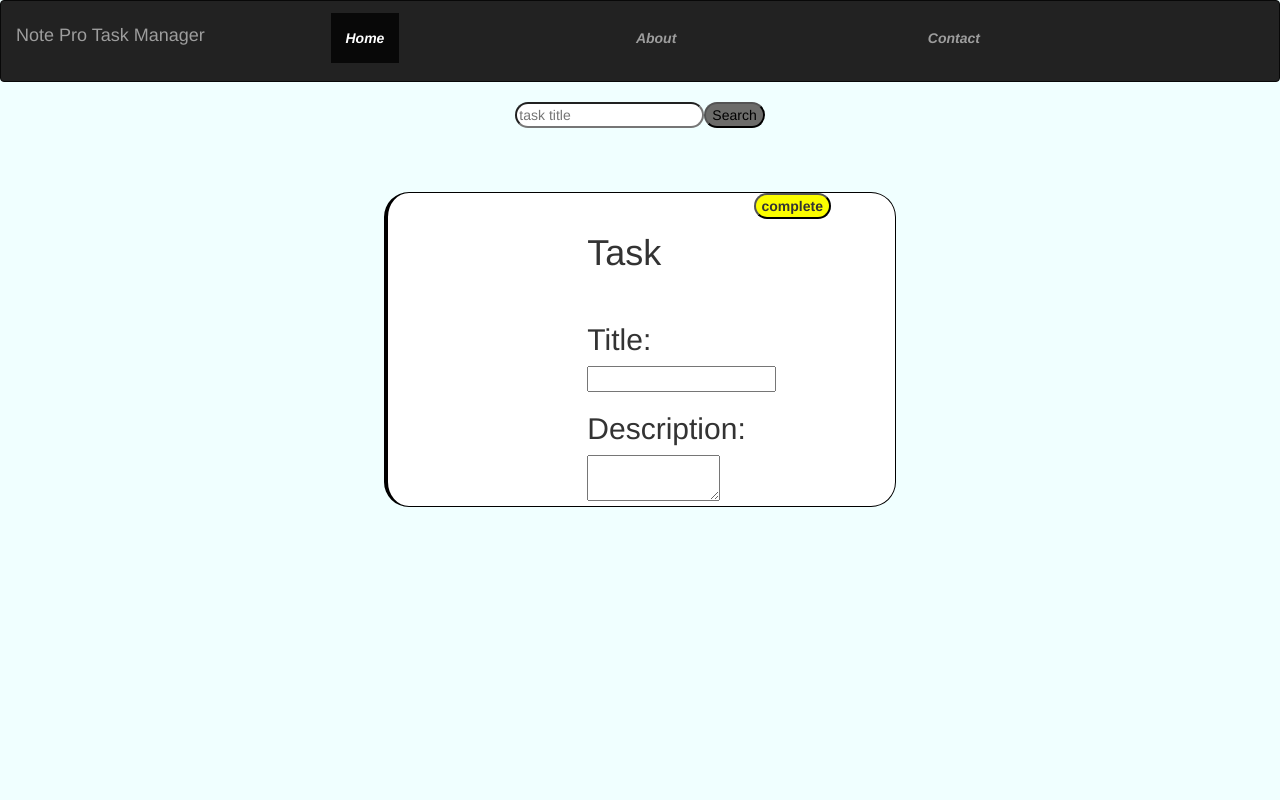
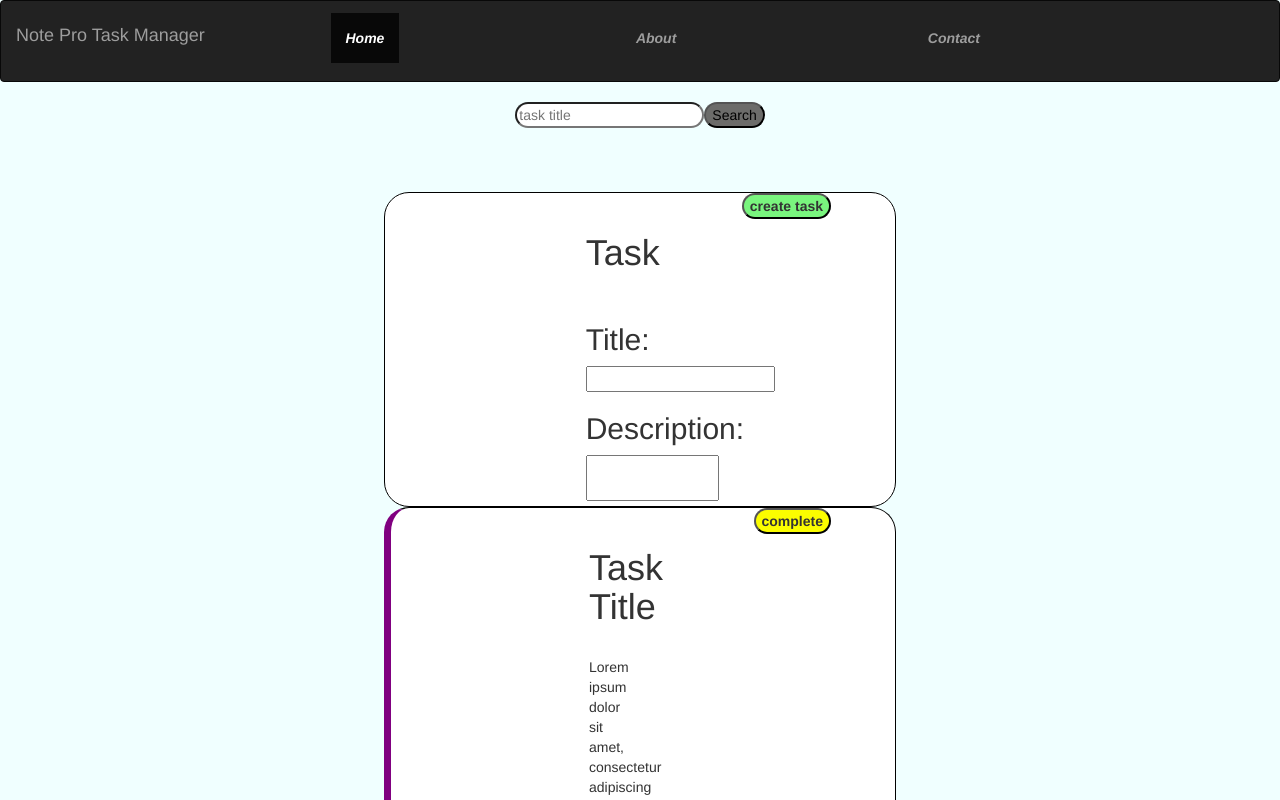
Before and after one commit to randyfranzmeier/Task_Manager_App, an Angular app in the folder Frontend/taskApp/: page / in a window 1280 px wide. Shown: the top 800 px of the page. Built offline with nearby package versions, Linux system fonts and the light colour scheme.

Commit message:
Adding task creater component

```diff
--- a/Frontend/taskApp/src/app/app.component.html
+++ b/Frontend/taskApp/src/app/app.component.html
@@ -1,11 +1,4 @@
-<!-- * * * * * * * * * * * * * * * * * * * * * * * * * * * * * * * -->
-<!-- * * * * * * * * * * * The content below * * * * * * * * * * * -->
-<!-- * * * * * * * * * * is only a placeholder * * * * * * * * * * -->
-<!-- * * * * * * * * * * and can be replaced. * * * * * * * * * * * -->
-<!-- * * * * * * * * * * * * * * * * * * * * * * * * * * * * * * * -->
-<!-- * * * * * * * * * Delete the template below * * * * * * * * * * -->
-<!-- * * * * * * * to get started with your project! * * * * * * * * -->
-<!-- * * * * * * * * * * * * * * * * * * * * * * * * * * * * * * * -->
+<!-- * * * * * * * * * * * Parent Component * * * * * * * * * * * -->
 <html>
 <style>
 
@@ -21,34 +14,21 @@
       <nav >
         <app-layout></app-layout>
       </nav>
+
       <app-search></app-search>
-
-          <app-task></app-task>
+      <app-create-task></app-create-task>
+      <app-task></app-task>
 
   </body>
-
-
-
-
-
-
-
     <!-- <button class="card card-small" (click)="selection.value = 'build'" tabindex="0">
       <svg class="material-icons" xmlns="http://www.w3.org/2000/svg" width="24" height="24" viewBox="0 0 24 24"><path d="M19 13h-6v6h-2v-6H5v-2h6V5h2v6h6v2z"/></svg>
       <span>Build for Production</span>
     </button> -->
-
-
-
-
-
 
   <!-- Footer -->
   <footer>
 
   </footer>
 
-
-
 <router-outlet></router-outlet>
 </html>
--- a/Frontend/taskApp/src/app/app.module.ts
+++ b/Frontend/taskApp/src/app/app.module.ts
@@ -7,13 +7,15 @@ import { Task } from './task/task.component';
 import { FormsModule } from '@angular/forms';
 import { Layout } from './layout/layout.component';
 import { SearchComponent } from './search/search.component';
+import { CreateTaskComponent } from './create-task/create-task.component';
 
 @NgModule({
   declarations: [
     AppComponent,
     Task,
     Layout,
-    SearchComponent
+    SearchComponent,
+    CreateTaskComponent
   ],
   imports: [
     BrowserModule,
--- /dev/null
+++ b/Frontend/taskApp/src/app/create-task/create-task.component.css
@@ -0,0 +1,42 @@
+textarea  {
+    width: 300%;
+    height:200%;
+}
+
+ form.container {
+    border: 1px solid black;
+    border-radius: 25px;
+    padding-left: 0%;
+    padding-right: 5%;
+    height:fit-content;
+    width: 40%;
+    background-color:white;
+}
+.create {
+    display:flex;
+    float:right;
+    font-weight: bold;
+}
+
+
+.inputContainer {
+    margin:auto;
+    width:10%;
+    height: fit-content;
+}
+
+button {
+    background-color:rgb(108, 108, 106);
+    border-radius: 20px;
+}
+
+button:hover {
+    transition: color 250ms ease 50ms;
+    filter: brightness(100%);
+    box-shadow: 5px 5px 5px #3b3535;
+}
+
+
+button:active {
+    box-shadow: inset 2px 2px 5px #40f0a4;
+}
--- /dev/null
+++ b/Frontend/taskApp/src/app/create-task/create-task.component.html
@@ -0,0 +1,8 @@
+<form class="container">
+    <button class="create" style="background-color: rgb(121, 245, 126);">create task</button><br>
+    <div class="inputContainer">
+        <h1 >Task</h1> <br>
+        <h2>Title:</h2><input id="title" type="text">
+        <h2>Description:</h2> <textarea id="description" style="resize: none;" ></textarea>
+    </div>
+</form>
--- a/Frontend/taskApp/src/app/task/task.component.css
+++ b/Frontend/taskApp/src/app/task/task.component.css
@@ -11,7 +11,7 @@
     100% {background-color: red;}
   }
  form.container {
-    border-left: 4px solid black;
+    border-left: 7px solid purple;
     border-right: 1px solid black;
     border-bottom: 1px solid black;
     border-top: 1px solid black;
@@ -49,11 +49,11 @@ button {
 
 button:hover {
     transition: color 250ms ease 50ms;
-    filter: brightness(200%);
+    filter: brightness(100%);
     box-shadow: 5px 5px 5px #3b3535;
 }
 
 
 button:active {
-    box-shadow: inset 2px 2px 5px #3b3535;
+    box-shadow: inset 2px 2px 5px rgb(108, 108, 106);
 }
--- a/Frontend/taskApp/src/app/task/task.component.html
+++ b/Frontend/taskApp/src/app/task/task.component.html
@@ -2,9 +2,8 @@
     <form class="container">
         <button class="complete" style="background-color: rgb(249, 234, 234);">complete</button><br>
         <div class="inputContainer">
-            <h1 >Task</h1> <br>
-            <h2>Title:</h2><input id="title" type="text">
-            <h2>Description:</h2> <textarea id="description"  ></textarea>
+            <h1 >Task Title</h1> <br>
+            <p id="description">Lorem ipsum dolor sit amet, consectetur adipiscing elit, sed do eiusmod tempor incididunt ut labore et dolore magna aliqua</p>
         </div>
     </form>
 
```
Also changed, not shown: Frontend/taskApp/src/app/create-task/create-task.component.ts (added, +10 -0 lines).
